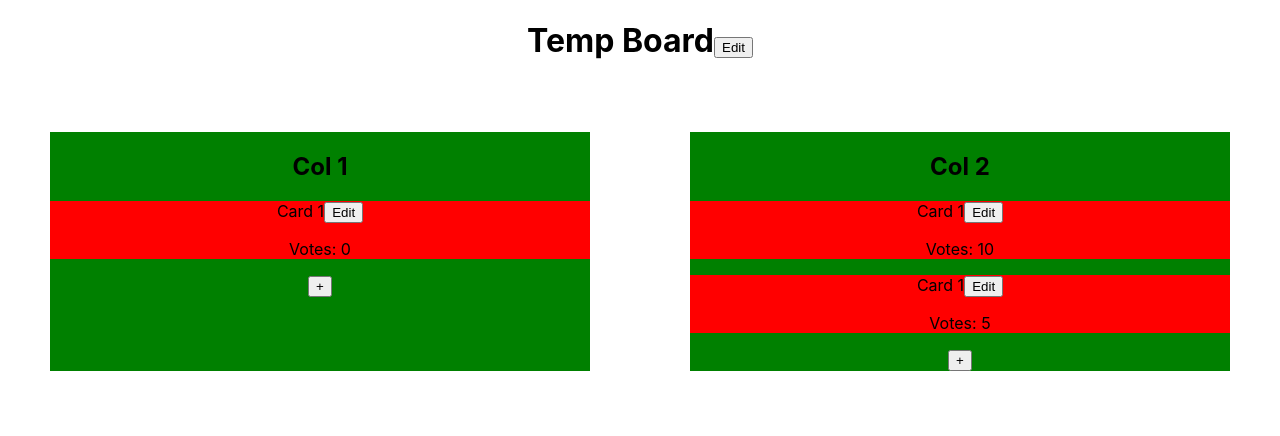
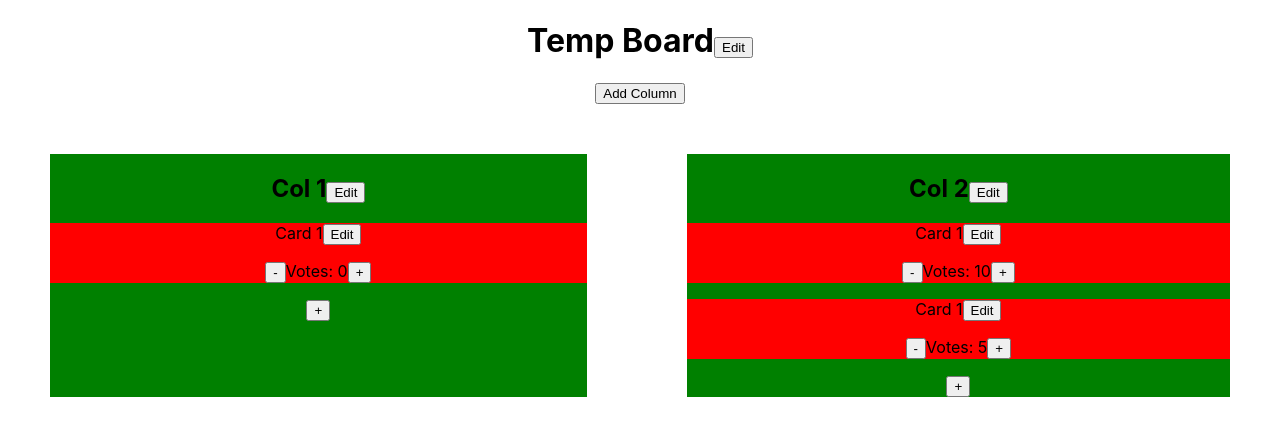
Before and after one commit to driabwb/retroboard-fe, a React (Create React App) app: page / in a window 1280 px wide. Shown: the top 436 px of the page. Built offline with nearby package versions, Linux system fonts and the light colour scheme.

Commit message:
Add edit and add for all items

```diff
--- a/src/board/board.tsx
+++ b/src/board/board.tsx
@@ -61,15 +61,22 @@ function Board(props: BoardProps) {
   const [boardState, dispatch] = useReducer(BoardStateReducer, initData);
   const { board, columns, cards } = boardState;
 
-  const { UpdateBoardTitle } = useMemo(() => createBoardActions(dispatch), [dispatch]);
+  const { UpdateBoardTitle, AddColumn } = useMemo(() => createBoardActions(dispatch), [dispatch]);
 
   const updateTitle = (text: string) => {
     UpdateBoardTitle(text);
   };
 
+  const addColumn = () => {
+    AddColumn()
+  }
+
   return (
     <div className="board">
       <h1 className="board-title"><EditableTextControl onSave={updateTitle} text={board.title} /></h1>
+      <span className="addColumn">
+        <button onClick={addColumn}>Add Column</button>
+      </span>
       <span className="columns">
         {
           columns.map((col: ColumnType) => {
--- a/src/card/card.tsx
+++ b/src/card/card.tsx
@@ -14,15 +14,22 @@ interface CardProps {
 }
 
 function Card({card, dispatch}: CardProps) {
-  const { UpdateCardText } = useMemo(() => createCardActions(dispatch), [dispatch]);
+  const { UpdateCardText, AddVote, RemoveVote } = useMemo(() => createCardActions(dispatch), [dispatch]);
   const updateText = (text: string) => {
     UpdateCardText(card.id, text);
   };
 
+  const addVote = () => { AddVote(card.id) };
+  const removeVote = () => { RemoveVote(card.id) };
+
   return (
     <div className="card">
       <EditableTextControl onSave={updateText} text={card.text} />
-      <p>Votes: {card.votes}</p>
+      <p>
+        <button onClick={removeVote} >-</button>
+        Votes: {card.votes}
+        <button onClick={addVote} >+</button>
+      </p>
     </div>
   );
 }
--- a/src/column/column.tsx
+++ b/src/column/column.tsx
@@ -1,6 +1,10 @@
-import React, { Dispatch, ReactNode } from 'react';
+import React, { Dispatch, ReactNode, useMemo } from 'react';
+
+import { createColumnActions } from '../datatypes/action';
 
 import './column.css';
+
+import EditableTextControl from '../editableTextControl/editableTextControl';
 
 import ColumnType from '../datatypes/column';
 import { Action } from '../datatypes/reducer';
@@ -11,14 +15,23 @@ type ColumnProps = {
   children: ReactNode;
 }
 
-function Column({col, children}: ColumnProps) {
+function Column({col, dispatch, children}: ColumnProps) {
+  const { UpdateColumnTitle, AddCard } = useMemo(() => createColumnActions(dispatch), [dispatch]);
+  const updateTitle = (text: string) => {
+    UpdateColumnTitle(col.id, text);
+  }
+
+  const addCard = () => {
+    AddCard(col.id);
+  }
+
   return (
     <div className="column">
-      <h2 className="column-title">{col.title}</h2>
+      <h2 className="column-title"><EditableTextControl onSave={updateTitle} text={col.title} /></h2>
       {
         children
       }
-      <button>+</button>
+      <button onClick={addCard} >+</button>
     </div>
   );
 }
--- a/src/datatypes/action.ts
+++ b/src/datatypes/action.ts
@@ -1,4 +1,6 @@
 import { Dispatch } from 'react';
+
+import { v4 as newUUID } from 'uuid';
 
 import { Action, ActionType, TargetType } from './reducer';
 // Create Action methods for dispatching Actions
@@ -54,9 +56,9 @@ export function createColumnActions(dispatch: Dispatch<Action>): ColumnActions {
         type: ActionType.AddCard,
         targetType: TargetType.Card,
         payload: {
-          id: 'foo',
+          id: newUUID(),
           colID,
-          text: '',
+          text: newUUID(),
           votes: 0,
         },
       });
@@ -86,7 +88,7 @@ export function createBoardActions(dispatch: Dispatch<Action>): BoardActions {
         type: ActionType.AddColumn,
         targetType: TargetType.Column,
         payload: {
-          id: 'bar',
+          id: newUUID(),
         },
       });
     },
```
